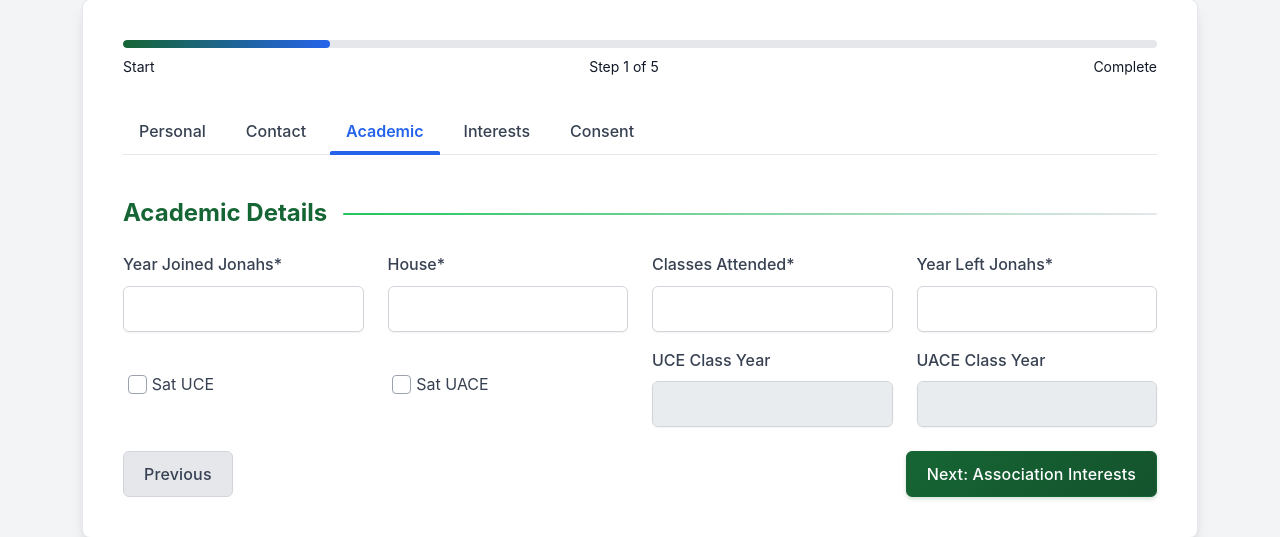
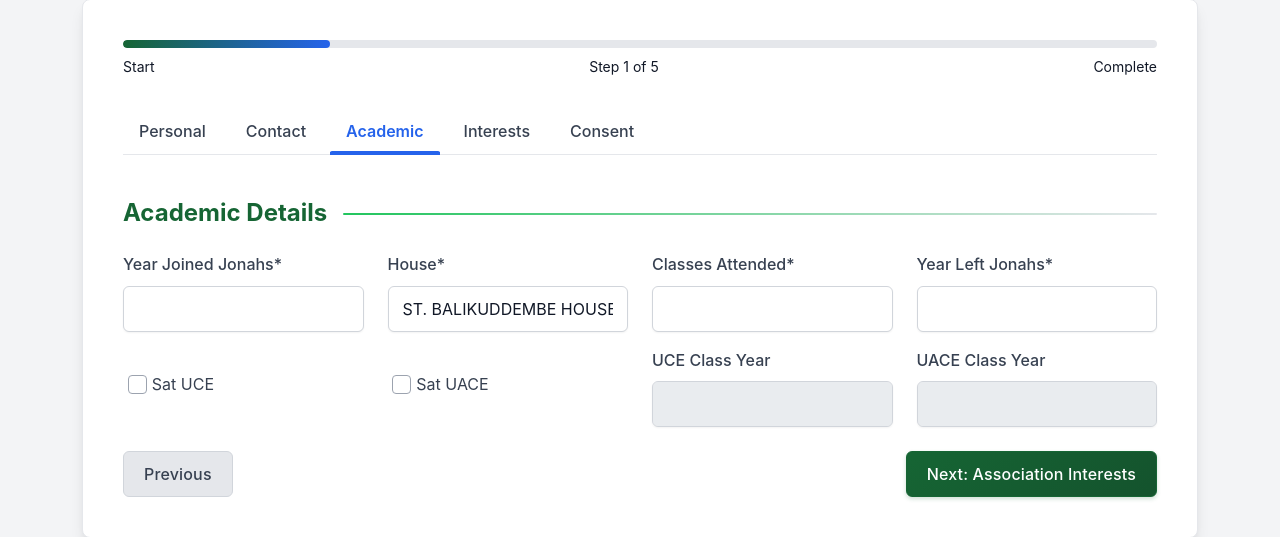
Before and after one commit to atwanzireT/nazarene_backend, a Django app: page /account-application/create/ in a window 1280 px wide, after a click on "Academic". Shown: the part 292-829 px from the top of the page. Run offline with Django 5.2, Linux system fonts and the light colour scheme; some libraries are stand-ins or nearby versions.

Commit message:
fixed the application form

```diff
--- a/app/templates/application_form.html
+++ b/app/templates/application_form.html
@@ -982,7 +982,14 @@
                             </div>
                             <div class="col-md-3">
                                 <label for="id_house" class="form-label">House*</label>
-                                <input type="text" name="house" id="id_house" class="form-control" required>
+                                <select name="house" class="form-control" required id="id_house" required>
+                                    <option value="ST. BALIKUDDEMBE HOUSE">ST. BALIKUDDEMBE HOUSE</option>
+                                    <option value="ST. JOHNMARY HOUSE">ST. JOHNMARY HOUSE</option>
+                                    <option value="ST. KIZITO HOUSE">ST. KIZITO HOUSE</option>
+                                    <option value="ST. CHARLES HOUSE">ST. CHARLES HOUSE</option>
+                                    <option value="FORGOT/DIDN'T HAVE HOUSE">FORGOT/DIDN'T HAVE HOUSE</option>
+                                </select>
+
                             </div>
                             <div class="col-md-3">
                                 <label for="id_classes_attended" class="form-label">Classes Attended*</label>
```
